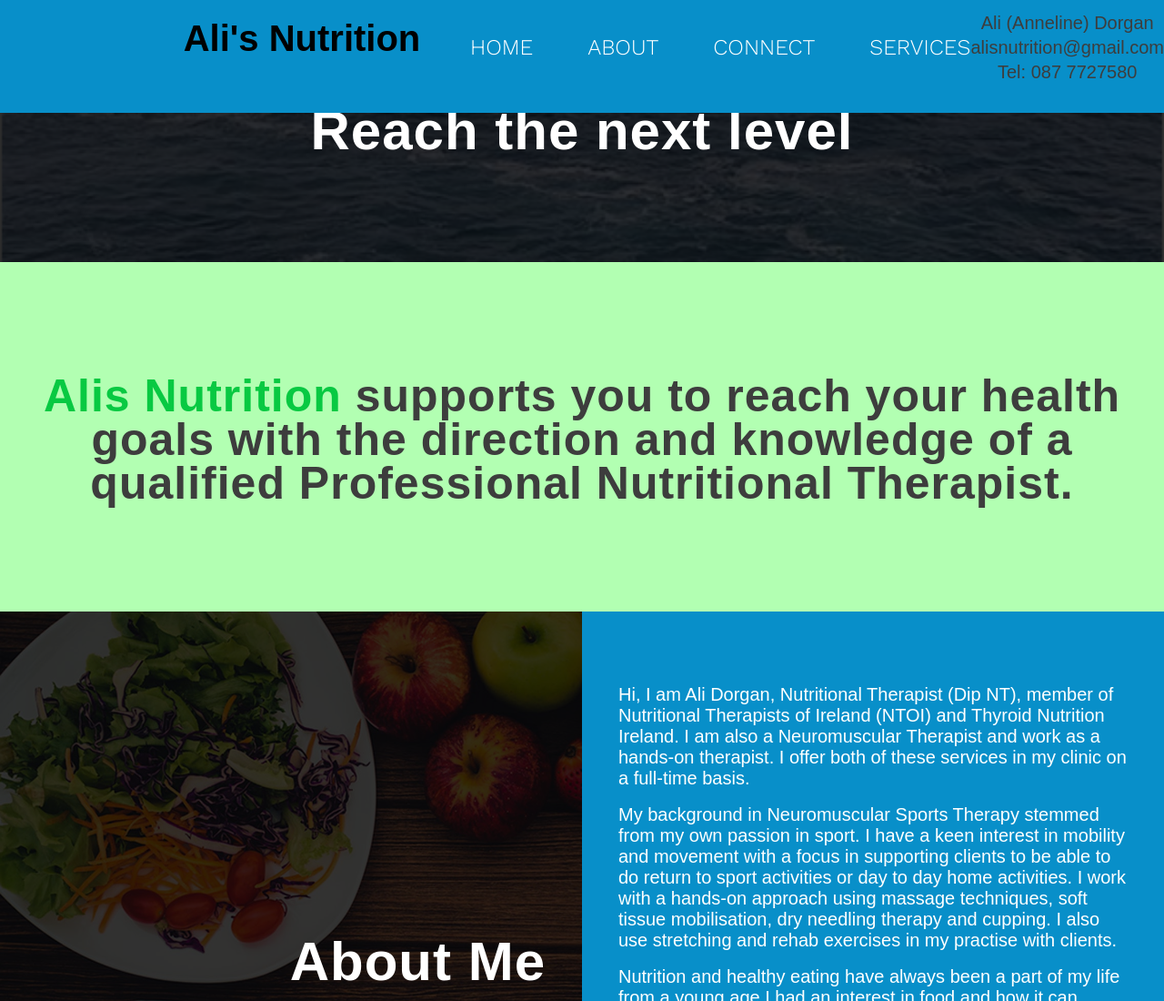
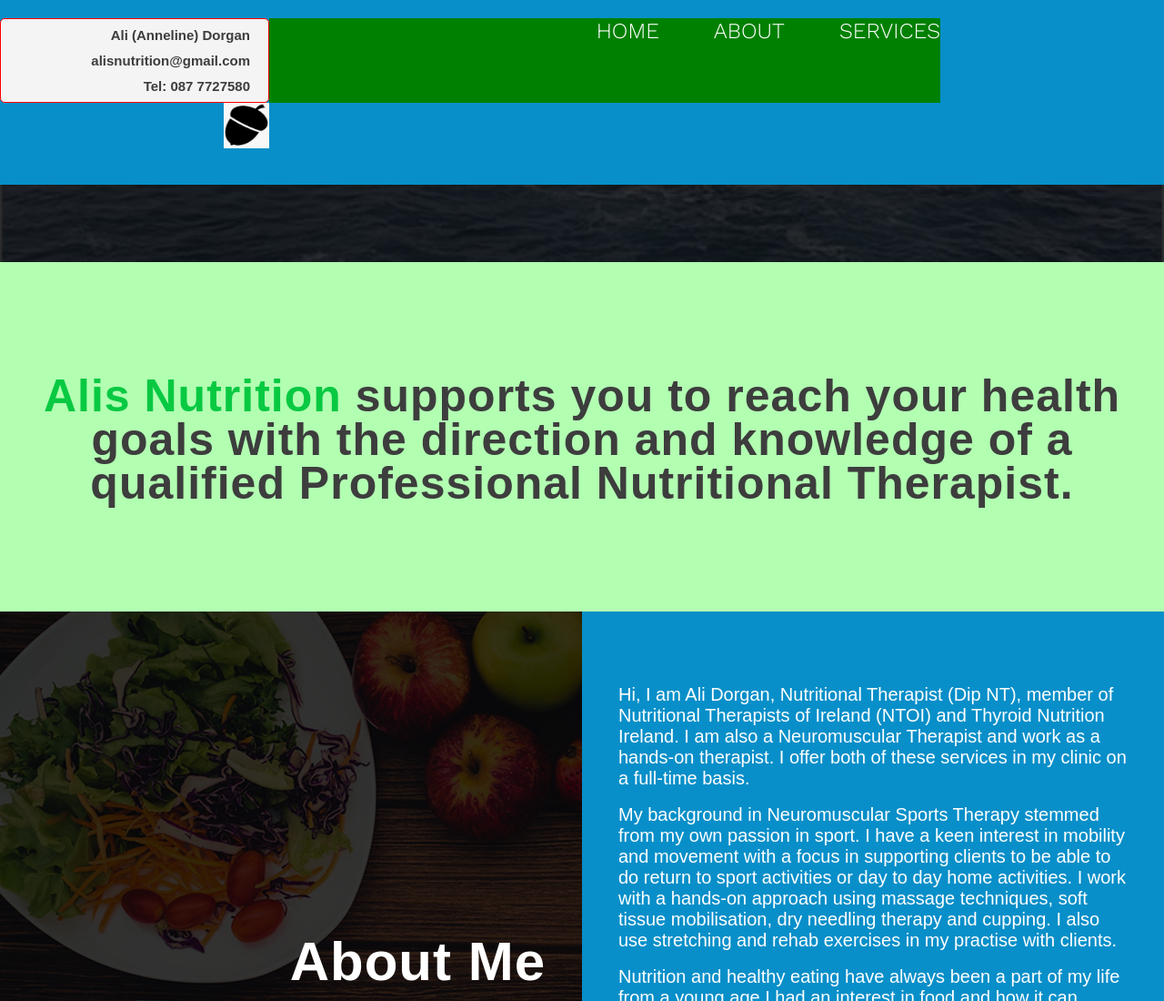
Before and after one commit to duinneacha/alinutrition, a website: page public/index.html in a window 1280 px wide. Shown: the top 1100 px of the page at 91% size. Drawn offline with nearby package versions, Linux system fonts and the light colour scheme; a web font is replaced by a local one.

Commit message:
before nav update

```diff
--- a/public/css/nav_style.css
+++ b/public/css/nav_style.css
@@ -8,18 +8,49 @@ header.top-of-page {
   font-family: 'Work Sans', sans-serif;
   background: var(--clr-accent);
   position: fixed;
+  display: grid;
+  grid-template-columns: 1fr 1fr;;
   z-index: 999;
   width: 100%;
+  margin: 0;
+  top: 0;
 }
 
 
+.contact-details {
+  grid-column-start: 1;
+  grid-column-end: 3;
+  justify-content: right;
+  font-weight: bold;
+  line-height: .755rem;;
+  font-size: .75rem;
+  padding-right: 1rem;
+  padding-top: .5rem;
+  padding-bottom: .5rem;
+  border: 1px solid red;
+  border-radius: 5px;
+  background: #f4f4f4;
+  display: block;
+  text-align: right;
+  top: 0;
+}
+.navigation {
+  background: green;
 
+}
+
+.navigation-line {
+  background: yellow;
+  grid-column-start: 1;
+  grid-column-end: 3;
+}
 header {
   padding: 1em 0 2em;
 }
 
 .logo  {
   font-family: var(--ff-logo);
+
 }
 
 .logo a {
@@ -27,9 +58,14 @@ header {
   color: black;
 }
 
+.logo img {
+  width: 50px;
+  height: 50px;
+}
+
 
 nav {
-  position: absolute;
+  /* position: absolute; */
   text-align: left;
   top: 100%;
   left: 0;
@@ -69,15 +105,16 @@ nav a:hover {
 
 .nav-toggle-label {
   user-select: none;
-  position: absolute;
+  /* position: absolute; */
   top: 0;
   left: 0;
-  margin-left: 1em;
+  margin-left: 4em;
 
   /* border: 1px solid red; */
   height: 100%;
   display: flex;
   align-items: center;
+
 }
 
 .nav-toggle-label span,
@@ -117,7 +154,3 @@ nav a:hover {
   opacity: 1;
   transition: opacity 150ms ease-in-out;
 }
-
-.contact-details {
-  line-height: .5rem;;
-}
--- a/public/index.html
+++ b/public/index.html
@@ -11,22 +11,34 @@
 </head>
 <body>
     <header class="top-of-page">
-        <h1 class="logo"><a href="index.html">Ali's Nutrition</a></h1>
-        <input type="checkbox" id="nav-toggle" class="nav-toggle">
-        <label for="nav-toggle" class="nav-toggle-label"><span></span></label>
-        <nav>
-            <ul>
-                <li><a href="#">Home</a></li>
-                <li><a href="#about-me">About</a></li>
-                <li><a href="#">Connect</a></li>
-                <li><a href="#services-section">Services</a></li>
-            </ul>
-        </nav>
+
         <div class="contact-details">
             <p>Ali (Anneline) Dorgan</p>
             <p>alisnutrition@gmail.com</p>
             <p>Tel: 087 7727580</p>
         </div>
+        <!-- <h1 class="logo"><a href="index.html">Ali's Nutrition</a></h1> -->
+        <!-- <div class="navigation-line"> -->
+            <div class="navigation">
+                <input type="checkbox" id="nav-toggle" class="nav-toggle">
+                <label for="nav-toggle" class="nav-toggle-label"><span></span></label>
+                <nav>
+                    <ul>
+                        <li><a href="#">Home</a></li>
+                        <li><a href="#about-me">About</a></li>
+                        <!-- <li><a href="#">Connect</a></li> -->
+                        <li><a href="#services-section">Services</a></li>
+                    </ul>
+                </nav>
+
+            </div>
+            <div class="logo">
+                <img src="img/acorn-temp-logo.png" alt="">
+            </div>
+
+
+        <!-- </div> -->
+
 
     </header>
     <main>
@@ -188,6 +200,6 @@
 
 
 
-
+<script src="js/app.js"></script>
 </body>
 </html>
```
Also changed, not shown: public/img/acorn-temp-logo.png (added), public/js/app.js (added).
